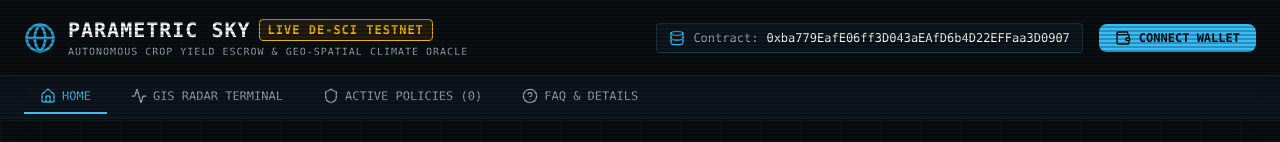
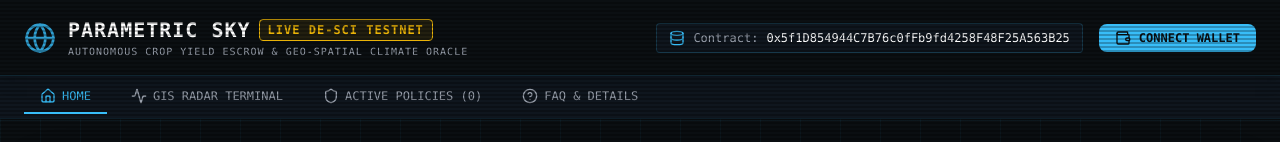
Before and after one commit to luongnhan9999/parametric-sky-genlayer, a React (Vite) app in the folder frontend/: page / in a window 1280 px wide. Shown: the top 142 px of the page. Built offline with nearby package versions, Linux system fonts and the light colour scheme.

Commit message:
chore: update deployed contract address in config and README to 0x5f1D854944C7B76c0fFb9fd4258F48F25A563B25

```diff
--- a/frontend/src/App.tsx
+++ b/frontend/src/App.tsx
@@ -48,7 +48,7 @@ export default function App() {
   const [showUnderwriteModal, setShowUnderwriteModal] = useState(false);
 
   // App settings - Deployed Contract Address
-  const contractAddress = "0xba779EafE06ff3D043aEAfD6b4D22EFFaa3D0907";
+  const contractAddress = import.meta.env.VITE_CONTRACT_ADDRESS || "0x5f1D854944C7B76c0fFb9fd4258F48F25A563B25";
 
   // Real GenLayer state
   const [walletAddress, setWalletAddress] = useState<string | null>(null);
```
Also changed, not shown: 1 other file (tests, documents, lock files or other folders).
